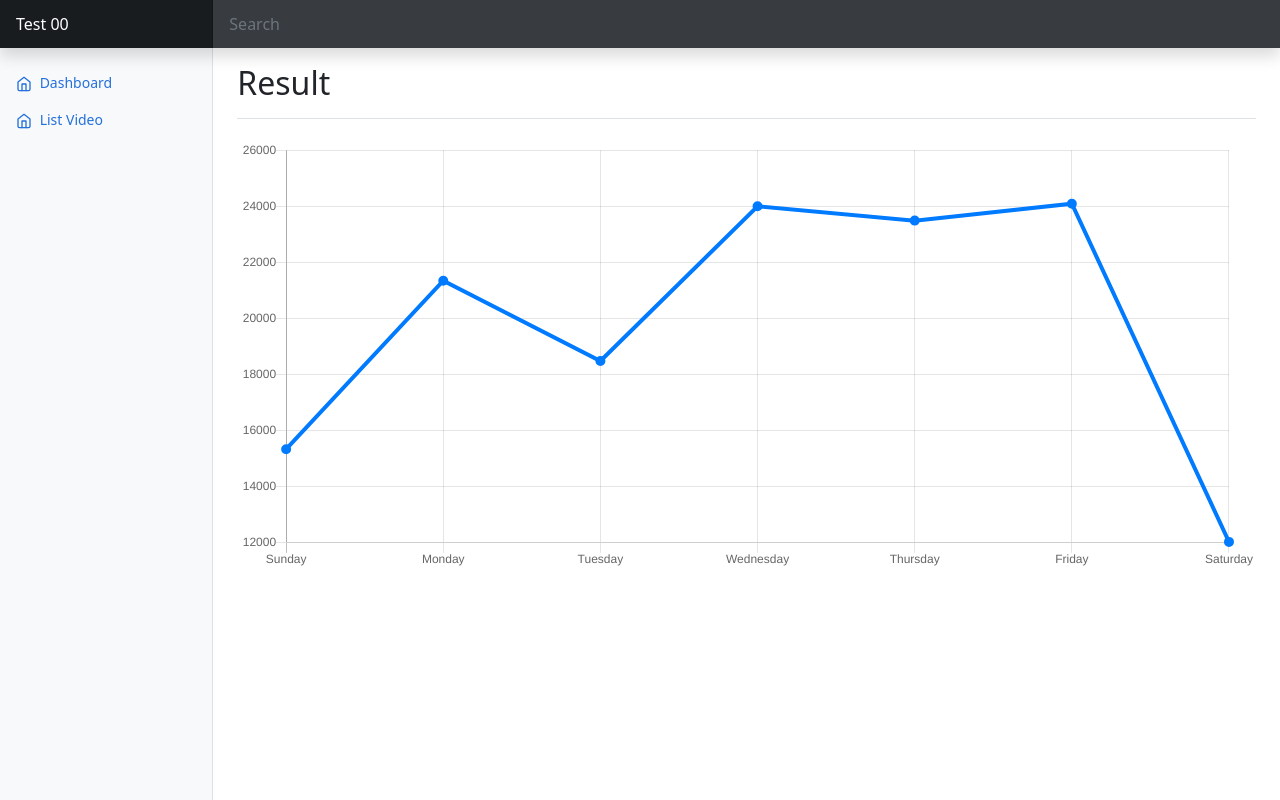
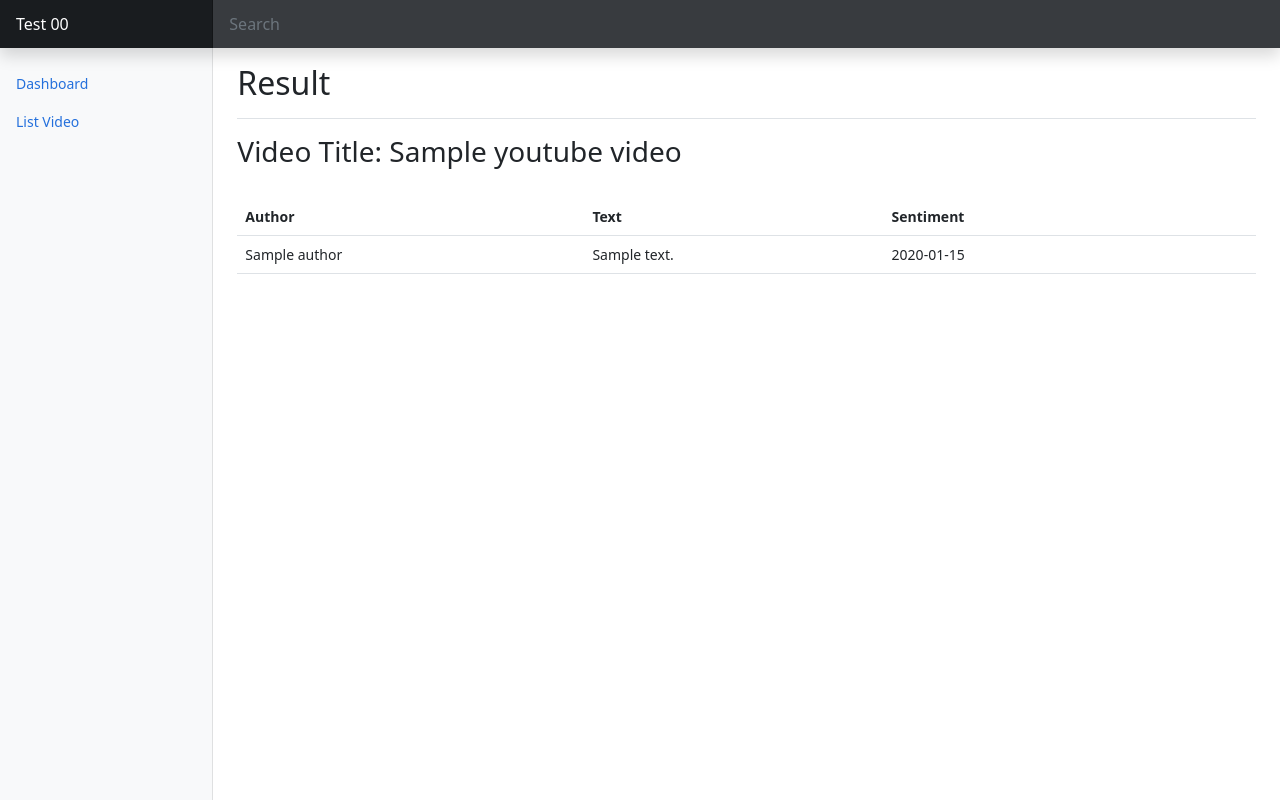
Before and after one commit to lintabong/web-flask-youtube-sentiment-cl, a Flask app: page /result/1 in a window 1280 px wide. Run offline with Flask 3, Linux system fonts and the light colour scheme; a database or web service that is not in the repository returns one stand-in record (values such as "Sample title"); parts of the project's set-up code (start-up, migrations or seed data) failed here and were passed over; some libraries are stand-ins or nearby versions.

Commit message:
Edit template html

```diff
--- a/static/js/dashboard.js
+++ /dev/null
@@ -1,53 +0,0 @@
-/* globals Chart:false, feather:false */
-
-(() => {
-  'use strict'
-
-  feather.replace({ 'aria-hidden': 'true' })
-
-  // Graphs
-  const ctx = document.getElementById('myChart')
-  // eslint-disable-next-line no-unused-vars
-  const myChart = new Chart(ctx, {
-    type: 'line',
-    data: {
-      labels: [
-        'Sunday',
-        'Monday',
-        'Tuesday',
-        'Wednesday',
-        'Thursday',
-        'Friday',
-        'Saturday'
-      ],
-      datasets: [{
-        data: [
-          15339,
-          21345,
-          18483,
-          24003,
-          23489,
-          24092,
-          12034
-        ],
-        lineTension: 0,
-        backgroundColor: 'transparent',
-        borderColor: '#007bff',
-        borderWidth: 4,
-        pointBackgroundColor: '#007bff'
-      }]
-    },
-    options: {
-      scales: {
-        yAxes: [{
-          ticks: {
-            beginAtZero: false
-          }
-        }]
-      },
-      legend: {
-        display: false
-      }
-    }
-  })
-})()
--- /dev/null
+++ b/static/js/graph.js
@@ -0,0 +1,49 @@
+/* globals Chart:false, feather:false */
+
+(() => {
+    'use strict'
+
+
+    window.chartColors = {
+        red: 'rgb(255, 99, 132)',
+        orange: 'rgb(255, 159, 64)',
+        yellow: 'rgb(255, 205, 86)',
+        green: 'rgb(75, 192, 192)',
+        blue: 'rgb(54, 162, 235)',
+        purple: 'rgb(153, 102, 255)',
+        grey: 'rgb(201, 203, 207)'
+    };
+
+    const ctx = document.getElementById('myChart')
+
+    const myChart = new Chart(ctx, {
+        type: 'doughnut',
+        data: {
+            labels: [
+                'negative',
+                'positive',
+                'neutral'],
+            datasets: [{
+            data: [
+                23,
+                17,
+                4
+            ],
+            lineTension: 0,
+            backgroundColor: [
+                window.chartColors.red,
+                window.chartColors.blue,
+                window.chartColors.grey,
+            ],
+            borderColor: '#007bff',
+            borderWidth: 0,
+            }]
+        },
+        options: {
+            responsive: true,
+            legend: {
+                position: 'bottom',
+            }
+        }
+    })
+})()
--- /dev/null
+++ b/static/js/home.js
@@ -0,0 +1,5 @@
+
+(() => {
+    feather.replace({ 'aria-hidden': 'true' })
+
+})
--- a/templates/base.html
+++ b/templates/base.html
@@ -36,7 +36,7 @@
                             </li>
                             <li class="nav-item">
                             <a class="nav-link active" aria-current="page" href="{{ url_for('list_video') }}">
-                        <span data-feather="home" class="align-text-bottom"></span>
+                                <span data-feather="folder" class="align-text-bottom"></span>
                                 List Video
                             </a>
                             </li>
@@ -48,10 +48,11 @@
 
         {% block content %}{% endblock %}
 
-        <script src="https://cdn.jsdelivr.net/npm/feather-icons@4.28.0/dist/feather.min.js" integrity="sha384-uO3SXW5IuS1ZpFPKugNNWqTZRRglnUJK6UAZ/gxOX80nxEkN9NcGZTftn6RzhGWE" crossorigin="anonymous"></script><script src="https://cdn.jsdelivr.net/npm/chart.js@2.9.4/dist/Chart.min.js" integrity="sha384-zNy6FEbO50N+Cg5wap8IKA4M/ZnLJgzc6w2NqACZaK0u0FXfOWRRJOnQtpZun8ha" crossorigin="anonymous">
-        </script><script src="dashboard.js"></script>
+        <script src="https://cdn.jsdelivr.net/npm/feather-icons@4.28.0/dist/feather.min.js" integrity="sha384-uO3SXW5IuS1ZpFPKugNNWqTZRRglnUJK6UAZ/gxOX80nxEkN9NcGZTftn6RzhGWE" crossorigin="anonymous"></script>
+        <script src="https://cdn.jsdelivr.net/npm/chart.js@2.9.4/dist/Chart.min.js" integrity="sha384-zNy6FEbO50N+Cg5wap8IKA4M/ZnLJgzc6w2NqACZaK0u0FXfOWRRJOnQtpZun8ha" crossorigin="anonymous"></script>
 
         <script src="{{ url_for('static', filename='js/bootstrap.bundle.min.js') }}"></script>
-        <script src="{{ url_for('static', filename='js/dashboard.js') }}"></script>
+        {% block graph %}{% endblock %}
+
     </body>
 </html>
--- a/templates/index.html
+++ b/templates/index.html
@@ -9,9 +9,9 @@
         <div class="input-group mb-3">
             <form action="" method="post">
                 <div class="form-group">
-                <input type="text" name="fname" class="form-control" placeholder="Recipient's username" aria-label="Recipient's username" aria-describedby="basic-addon2">
+
                 <div class="input-group-append">
-                    <button class="btn btn-outline-secondary">Button</button>
+                    <input type="text" name="fname" class="form-control" placeholder="youtube video id" aria-label="Recipient's username" aria-describedby="basic-addon2"><button class="btn btn-outline-secondary">Send</button>
                 </div>
                 </div>
             </form>
--- a/templates/list_video.html
+++ b/templates/list_video.html
@@ -6,7 +6,6 @@
             <h1 class="h2">List Video</h1>
         </div>
 
-        <div class="input-group mb-3">
         <table class="table">
             <thead>
                 <tr>
@@ -27,9 +26,7 @@
                         <td> </td>
                     </tr>
                 {% endfor %}
-
             </tbody>
         </table>
-        </div>
     </main>
 {% endblock %}
--- a/templates/result.html
+++ b/templates/result.html
@@ -6,6 +6,34 @@
             <h1 class="h2">Result</h1>
         </div>
 
-        <canvas class="my-4 w-100" id="myChart" width="900" height="380"></canvas>
+        <!-- <canvas class="my-4 w-100" id="myChart" width="900" height="380"></canvas> -->
+        <h1 class="h3">Video Title: {{ video_detail["title"] }}</h1>
+        <br>
+        <table class="table">
+            <thead>
+                <tr>
+                    <th scope="col">Author</th>
+                    <th scope="col">Text</th>
+                    <th scope="col">Sentiment</th>
+                    <th scope="col"></th>
+                    <th scope="col"></th>
+                </tr>
+            </thead>
+            <tbody>
+                {% for each in video_comments %}
+                    <tr>
+                        <td>{{ each["author"]["name"] }}</td>
+                        <td>{{ each["text"] }}</td>
+                        <td>{{ each["sentiment"] }}</td>
+                        <td> </td>
+                        <td> </td>
+                    </tr>
+                {% endfor %}
+            </tbody>
+        </table>
     </main>
 {% endblock %}
+
+{% block graph %}
+    <script src="{{ url_for('static', filename='js/graph.js') }}"></script>
+{% endblock %}
```
Lines whose indentation alone changed are shown as unchanged.
